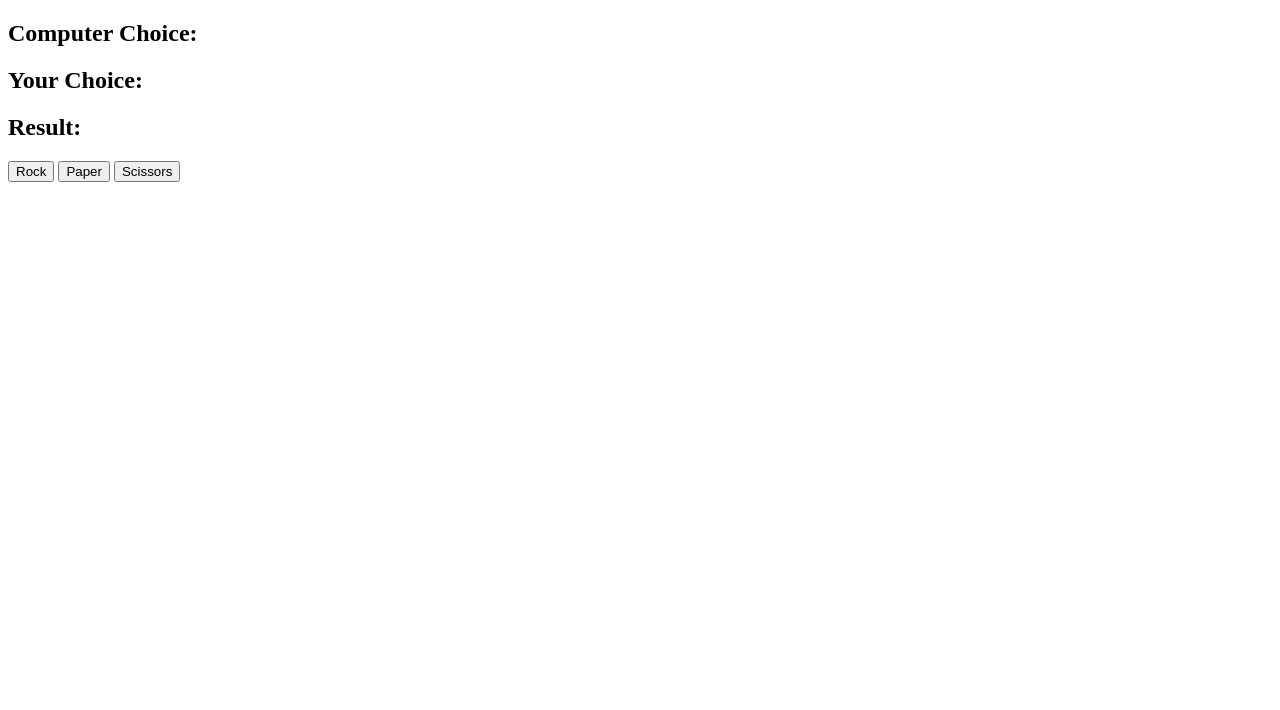
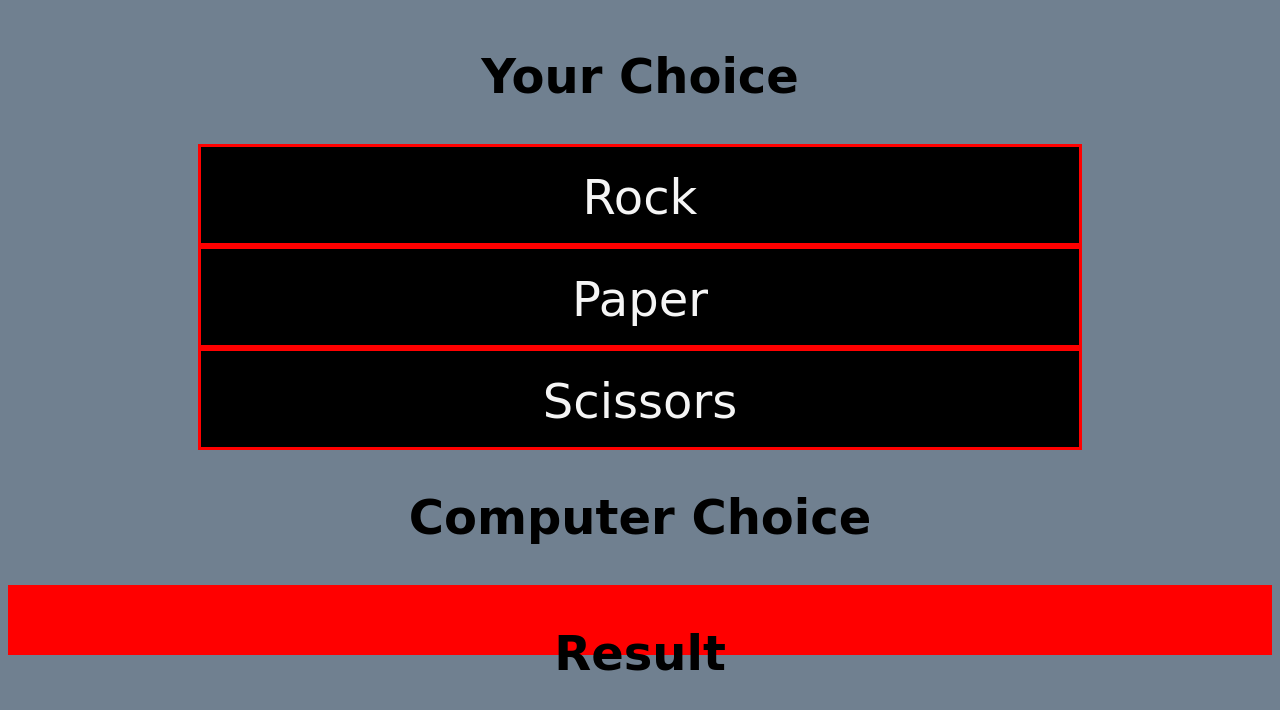
Before and after one commit to NickWaldock/Rock_Paper_Scissors, a plain HTML site: page index.html in a window 1280 px wide. Drawn offline with Linux system fonts and the light colour scheme; a web font is replaced by a local one.

Commit message:
begin styling

```diff
--- a/index.html
+++ b/index.html
@@ -4,25 +4,45 @@
     <meta charset="UTF-8">
     <meta http-equiv="X-UA-Compatible" content="IE=edge">
     <meta name="viewport" content="width=device-width, initial-scale=1.0">
+    <link rel="stylesheet" href="styles.css">
+    <link rel="preconnect" href="https://fonts.googleapis.com">
+    <link rel="preconnect" href="https://fonts.gstatic.com" crossorigin>
+    <link href="https://fonts.googleapis.com/css2?family=Rubik+Iso&display=swap" rel="stylesheet">
     <title>Rock Paper Scissors</title>
 </head>
 <body>
-<h2>
-    Computer Choice:
-    <span id="computer-choice"></span>
-</h2>
-<h2>
-    Your Choice:
-    <span id="user-choice"></span>
-</h2>
-<h2>
-    Result:
-    <span id="result"></span>
-</h2>
 
-<button id="rock">Rock</button>
-<button id="paper">Paper</button>
-<button id="scissors">Scissors</button>
+<div>
+    <h2>
+        Your Choice
+        <br>
+        <span id="user-choice"></span>
+    </h2>
+
+    <button id="rock">
+        Rock
+    </button>
+
+    <button id="paper">
+        Paper
+    </button>
+
+    <button id="scissors">
+        Scissors
+    </button>
+
+    <h2>
+        Computer Choice
+        <br>
+        <span id="computer-choice"></span>
+    </h2>
+    <div id="result">
+        <h2>
+            Result
+            <span id="result"></span>
+        </h2>
+    </div>
+</div>
 
 <script src="app.js" charset="utf-8"></script>
 </body>
--- /dev/null
+++ b/styles.css
@@ -0,0 +1,42 @@
+body {
+
+    background-color: slategray;
+
+}
+
+div {
+
+    display: flex;
+    flex-direction: column;
+    align-items: center;
+    font-family: 'Rubik Iso', cursive;
+
+}
+
+h2 {
+
+    font-size: 3em;
+    text-align: center;
+}
+
+button {
+
+    height: 30px;
+    width: 70%;
+    padding: 1em;
+    border: 3px solid red;
+    font-family: 'Rubik Iso', cursive;
+    font-size: 3rem;
+    color: whitesmoke;
+    background-color: black;
+    line-height: 0.3rem;
+
+}
+
+#result {
+
+    height: 70px;
+    width: 100%;
+    background-color: red;
+    color: black;
+}
```
